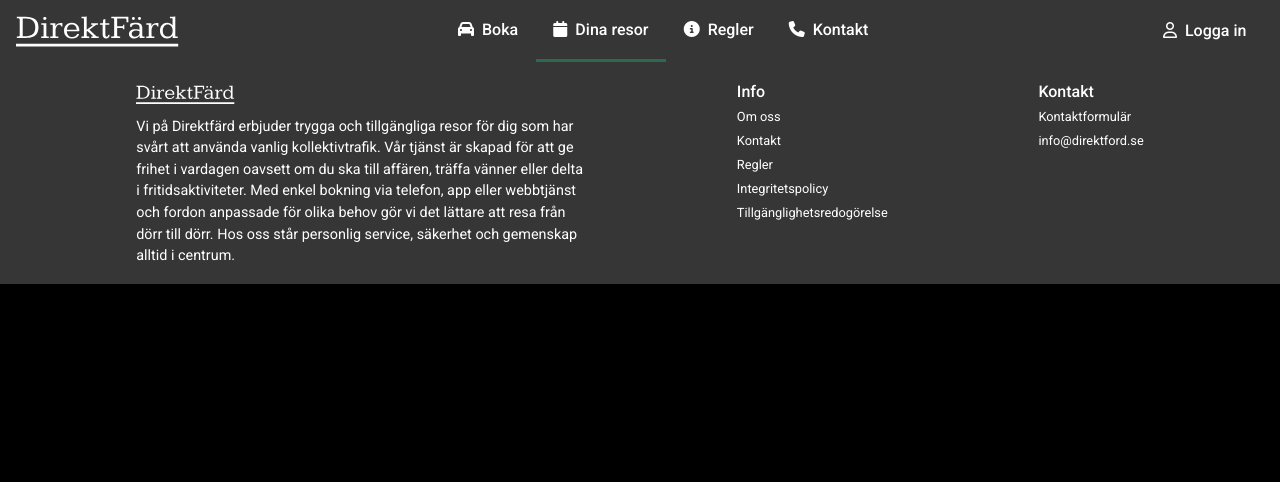
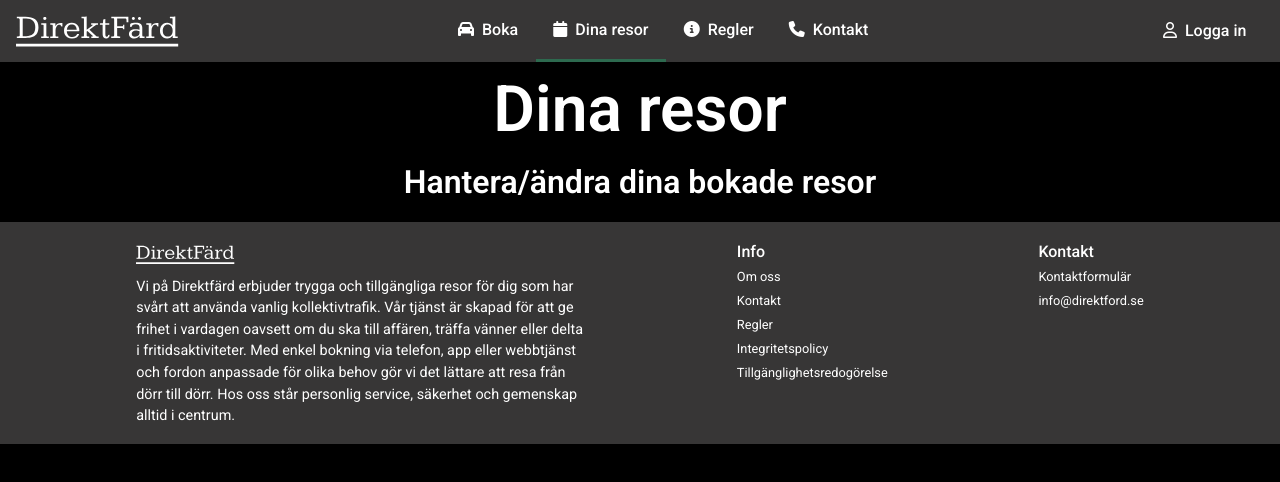
Before and after one commit to Punttt/projektarbete.webbutik, a plain HTML site: page resor.html in a window 1280 px wide. Drawn offline with Linux system fonts and the light colour scheme.

Commit message:
börjat med html för sidan sidor

```diff
--- a/resor.html
+++ b/resor.html
@@ -31,8 +31,12 @@
     </header>
 
     <main>
-
-
+        <section class="resor bg-black">
+            <div class="header-box container text-center">
+                <h1 class="text-xxl">Dina resor</h1>
+                <p class="text-xl">Hantera/ändra dina bokade resor</p>
+            </div>
+        </section>
    </main>
 
    <footer class="bg-dark">
```
